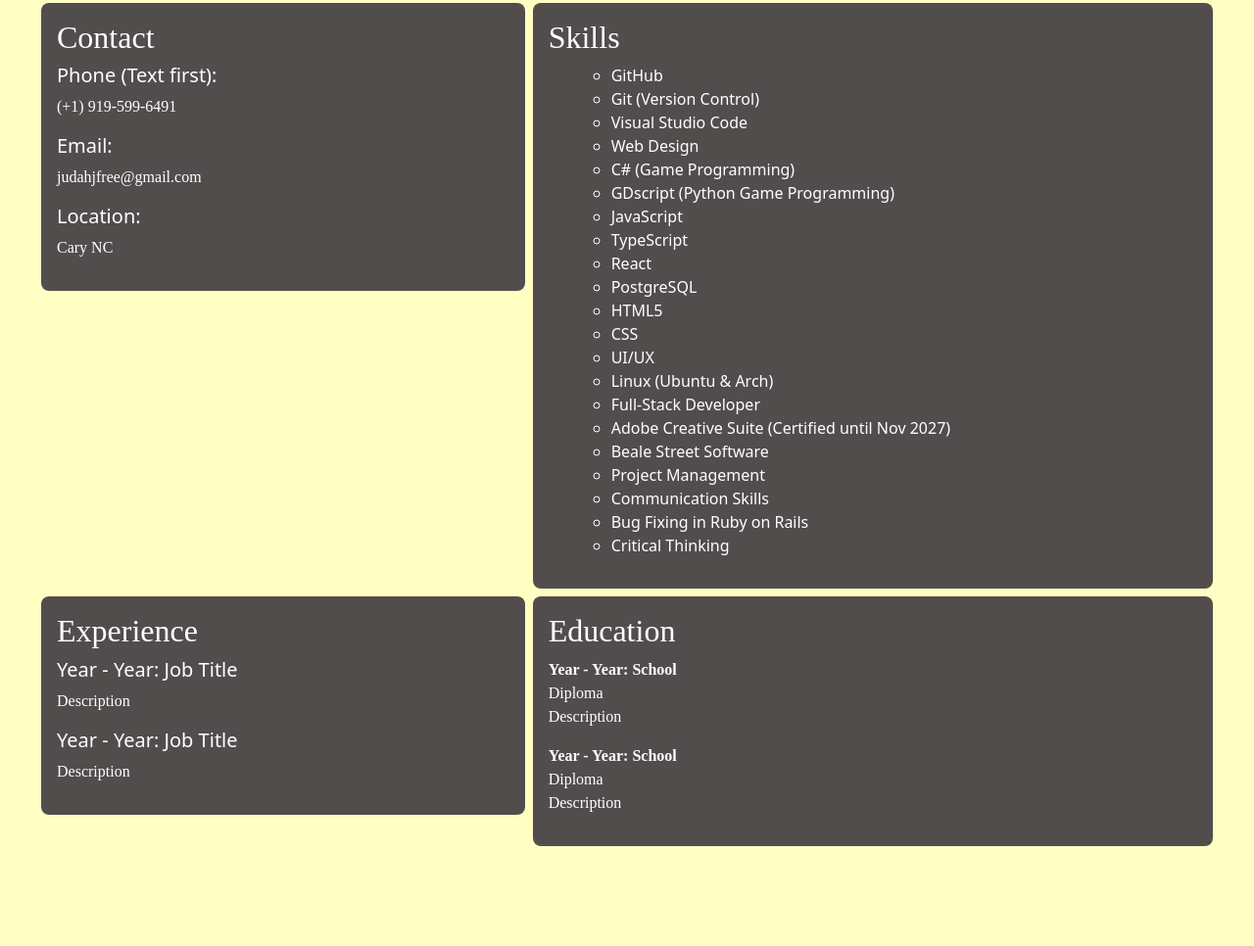
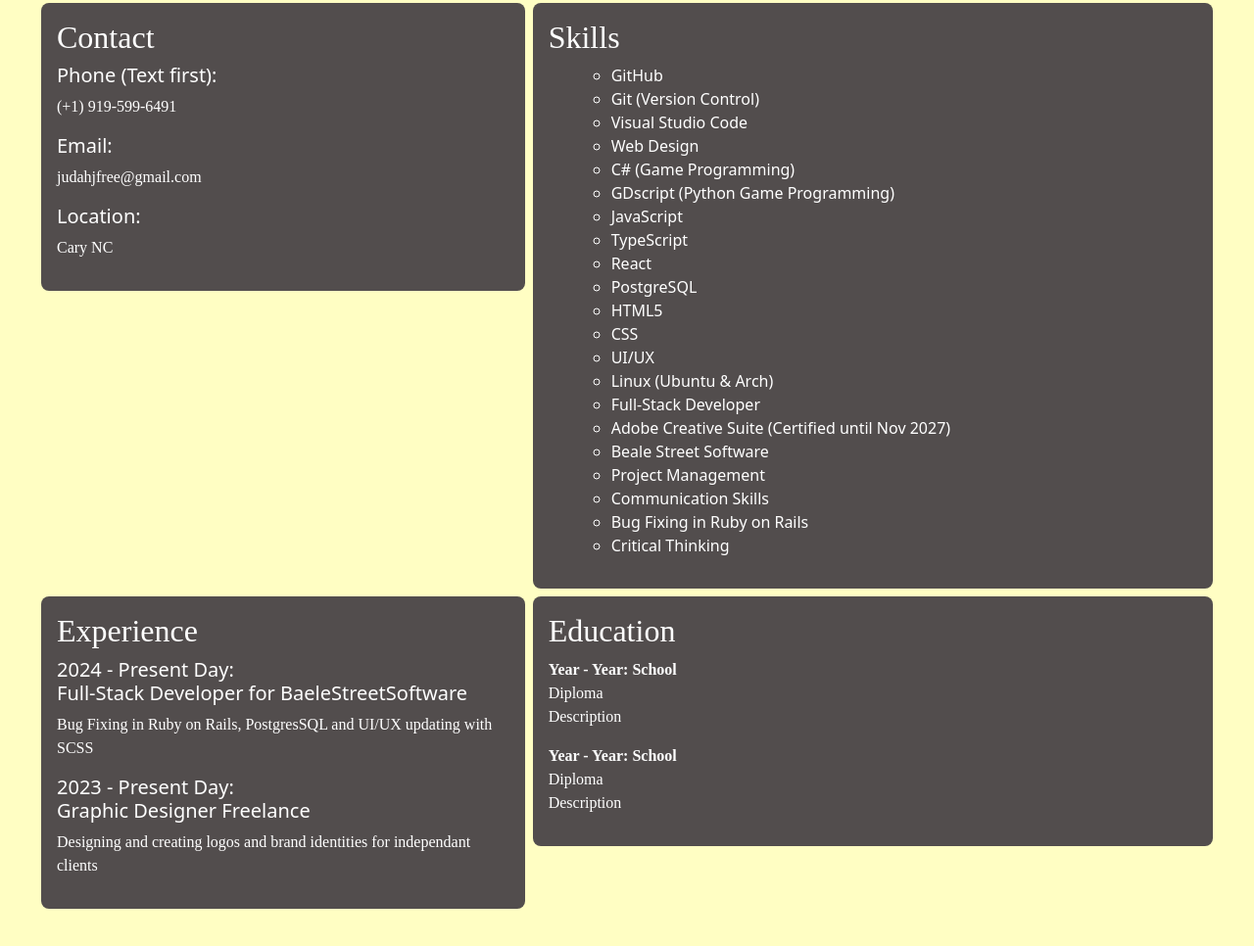
Before and after one commit to JudahFree/portfolioDesign, a plain HTML site: page Resume.html in a window 1280 px wide. Shown: the part 269-1235 px from the top of the page at 98% size. Before the commit the page ends 1175 px from the top, so only its background shows below. Drawn offline with nearby package versions, Linux system fonts and the light colour scheme; a web font is replaced by a local one.

Commit message:
Updated Resume

```diff
--- a/Resume.html
+++ b/Resume.html
@@ -145,10 +145,21 @@
                 <div class="col-sm-5">
                   <div class="p-3">
                       <h2>Experience</h2>
-                      <h5>Year - Year: Job Title</h5>
-                      <p>Description</p>
-                      <h5>Year - Year: Job Title</h5>
-                      <p>Description</p>
+                      <h5>
+                        2024 - Present Day:<br>
+                        Full-Stack Developer for
+                        BaeleStreetSoftware
+                      </h5>
+                      <p>Bug Fixing in Ruby on Rails,
+                        PostgresSQL and UI/UX
+                        updating with SCSS</p>
+                      <h5>
+                          2023 - Present Day:<br>
+                          Graphic Designer Freelance
+                      </h5>
+                      <p>Designing and creating logos and
+                        brand identities for independant clients
+                      </p>
                   </div>
                 </div>
                 <!-- Education -->
```
